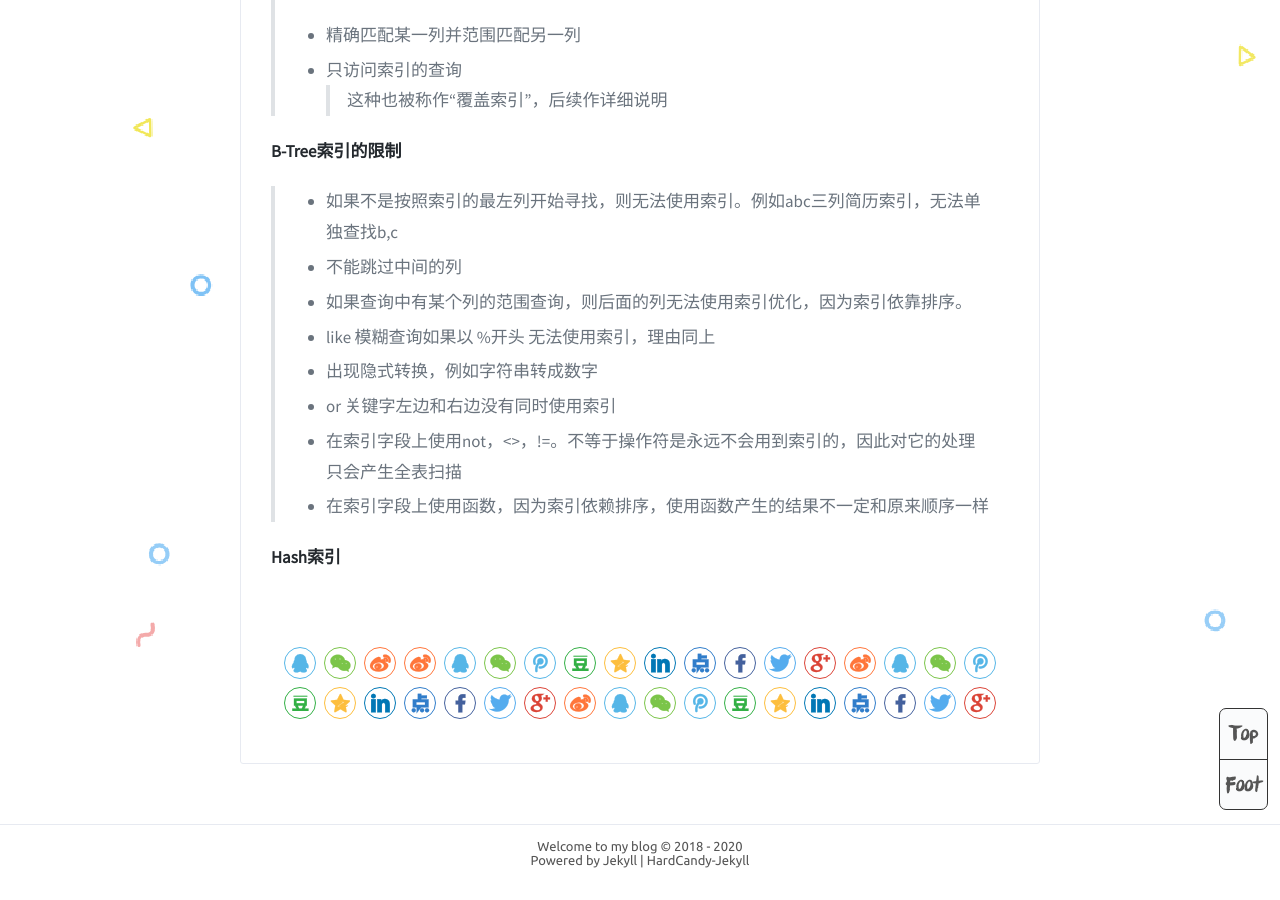
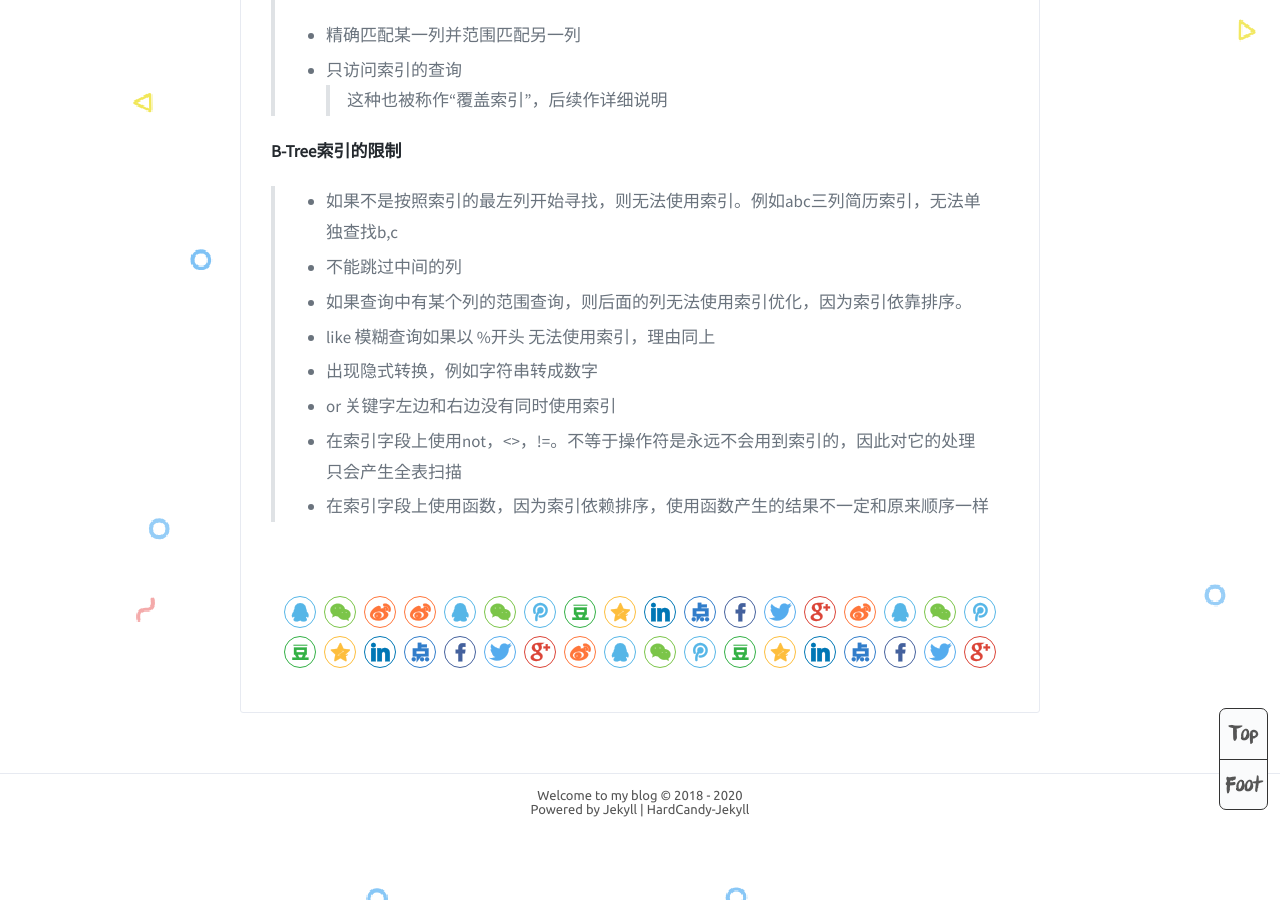
Before and after one commit to LazystudentCH/LazyStudentChhh.github.io, a Jekyll site: the page built from _posts/2020-08-29-[高性能Mysql读书笔记]3.创建高性能的索引.md, in a window 1280 px wide and 900 px high, scrolled down 2686 px. Built offline with Jekyll 4.4.1, drawn with Linux system fonts in a browser that asks for light colours; comment, search, counter and statistics services are not loaded.

Commit message:
修改文件: _posts/2020-08-29-[高性能Mysql读书笔记]3.创建高性能的索引.md

```diff
--- a/_posts/2020-08-29-[高性能Mysql读书笔记]3.创建高性能的索引.md
+++ b/_posts/2020-08-29-[高性能Mysql读书笔记]3.创建高性能的索引.md
@@ -62,6 +62,3 @@ select name from student where stu_id = 5;
 >* or 关键字左边和右边没有同时使用索引
 >* 在索引字段上使用not，<>，!=。不等于操作符是永远不会用到索引的，因此对它的处理只会产生全表扫描
 >* 在索引字段上使用函数，因为索引依赖排序，使用函数产生的结果不一定和原来顺序一样
-
-
-**Hash索引**
```
